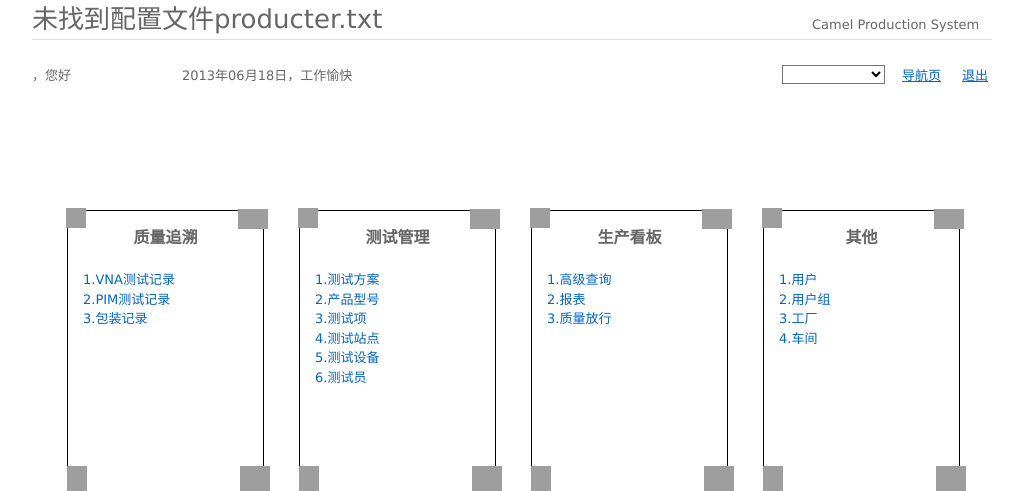
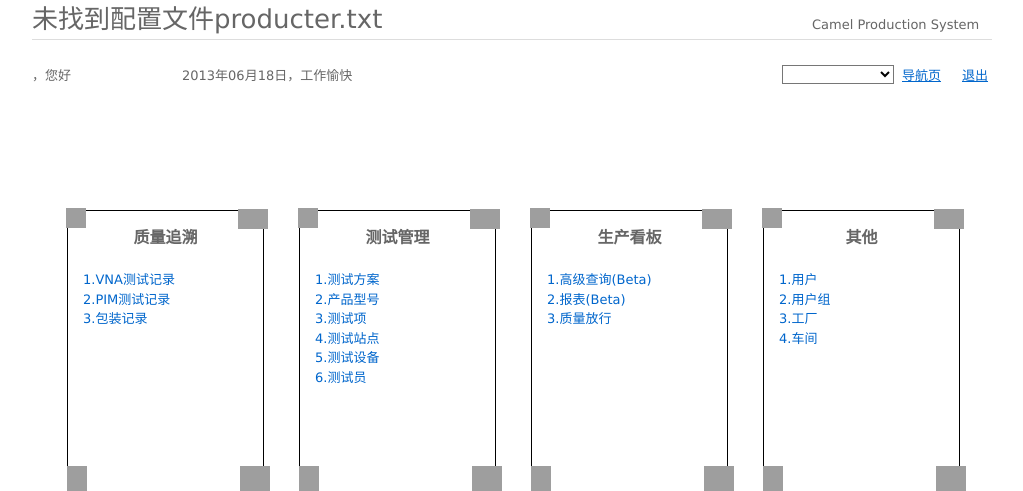
Before and after one commit to gary1990/camel, a CodeIgniter app: page /camel/index.php/login/toIndex in a window 1280 px wide. Shown: the top 491 px of the page, without its empty margins (128-1151 px from the left). Run offline with CodeIgniter, Linux system fonts and the light colour scheme; data that the repository does not hold is empty; grey boxes are pictures that could not be loaded.

Commit message:
修改产品测试方案Channel选择null，当前行后面的可见控件disable的bug。

```diff
--- a/application/controllers/producttestcase.php
+++ b/application/controllers/producttestcase.php
@@ -264,8 +264,8 @@ class Producttestcase extends CW_Controller
 								}
 								$row++;
 					    	}
-							$insertValue = substr($insertValue, 0,-1).";";
-							if(strlen($insertValue) == 0)
+							$insertValue = substr($insertValue, 0,-1);
+							if(strlen($insertValue) != 0)
 							{
 								$insertSql .= $insertValue;
 								$this->db->query($insertSql);
--- a/application/core/CW_Controller.php
+++ b/application/core/CW_Controller.php
@@ -43,8 +43,8 @@ class CW_Controller extends CI_Controller
 						 "测试站点"=>"测试站点",
 						 "测试设备"=>"测试设备",
 						 "测试员"=>"测试员",
-						 "高级查询"=>"高级查询",
-						 "报表"=>"报表",
+						 "高级查询"=>"高级查询(Beta)",
+						 "报表"=>"报表(Beta)",
 						 "质量放行"=>"质量放行",
 						 "用户"=>"用户",
 						 "用户组"=>"用户组",
--- a/application/views/templates/index.tpl
+++ b/application/views/templates/index.tpl
@@ -106,8 +106,8 @@
         </div>
 		<div class="itemTitle"><b>生产看板</b></div>
 		<div>
-			<span><a href="{site_url()}/advancedsearch">1.高级查询</a></span><br/>
-			<span><a href="{site_url()}/reportform">2.报表</a></span><br/>
+			<span><a href="{site_url()}/advancedsearch">1.高级查询(Beta)</a></span><br/>
+			<span><a href="{site_url()}/reportform">2.报表(Beta)</a></span><br/>
 			<span><a href="{site_url()}/qualitypass">3.质量放行</a></span><br/>
 		</div>
 	</div>
```
Also changed, not shown: application/views/templates/producttestcase.tpl (+4 -3 lines).
